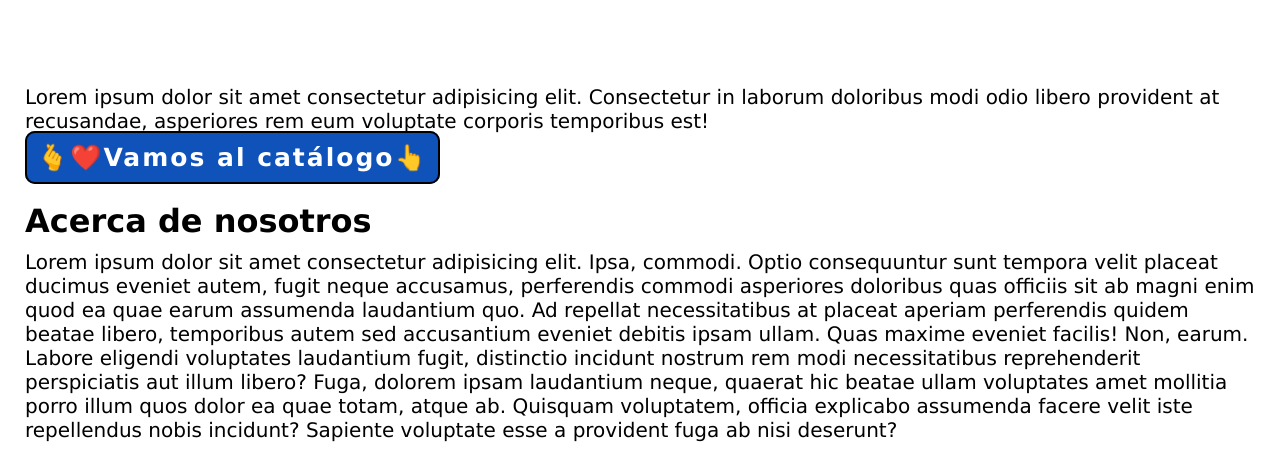
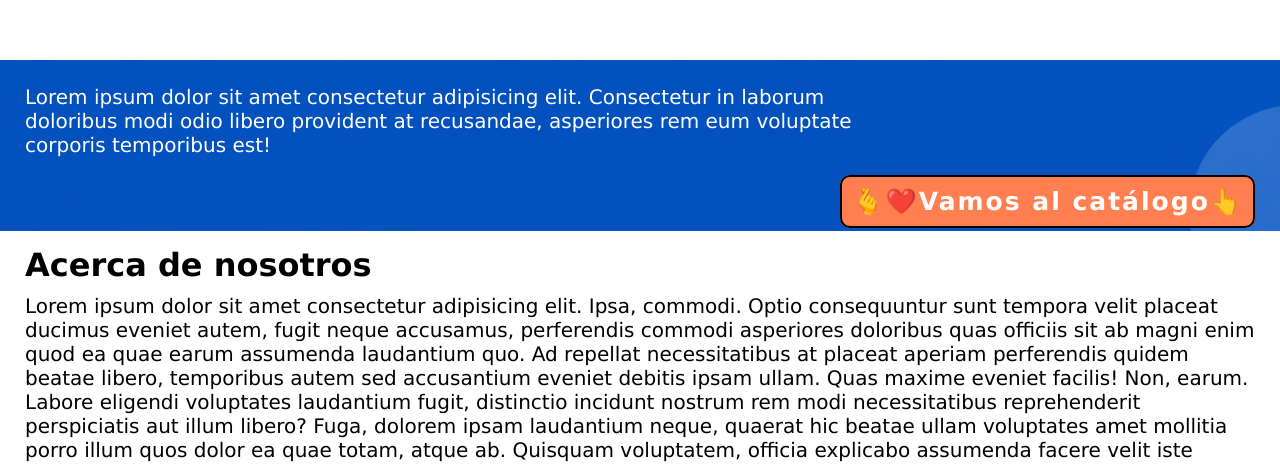
Before and after one commit to Smiledxd/ocean, a website: page src/index.html in a window 1280 px wide. Shown: the part 2241-2705 px from the top of the page. Drawn offline with Linux system fonts and the light colour scheme.

Commit message:
feat: estilo para la direccion al catálogo principal e implementación de favicon

```diff
--- a/src/css/global.css
+++ b/src/css/global.css
@@ -38,8 +38,11 @@ a {
   font-size: 25px;
   font-weight: bolder;
 }
+.display-1,
+.display-2 {
+  color: white;
+}
 .display-1 {
-  color: white;
   font-size: 80px;
 }
 strong {
@@ -55,12 +58,7 @@ strong {
   letter-spacing: 2px;
   color: white;
   border: 2px solid black;
-}
-.btn {
   background-color: coral;
-}
-.btn-up-catalog {
-  background-color: #0f52ba;
 }
 
 /* Mainheader */
@@ -68,9 +66,8 @@ strong {
   background: url(../assets/background/background-1.png);
   background-repeat: no-repeat;
   background-size: cover;
-  background-position: center;
+  background-position: top;
   height: 100%;
-  background-attachment: fixed;
 }
 /* Navbar */
 #navbar {
@@ -150,3 +147,20 @@ strong {
 .tips-row-2 {
   padding-top: 700px;
 }
+/*lest go to the catalog*/
+#catalog {
+  background: url(../assets/background/background-1.png);
+  background-repeat: no-repeat;
+  background-size: cover;
+  background-position: center;
+  height: 100%;
+  background-attachment: fixed;
+}
+.section-catalog-btn {
+  float: right;
+  padding-top: 20px;
+}
+.catalog-text {
+  float: left;
+  width: 70%;
+}
--- a/src/index.html
+++ b/src/index.html
@@ -4,7 +4,8 @@
     <meta charset="UTF-8" />
     <meta name="viewport" content="width=device-width, initial-scale=1.0" />
     <link rel="stylesheet" href="css/global.css">
-    <title>🩷Zafito Color</title>
+    <link rel="icon" href="assets/icons/icon-heart.png" type="images/png">
+    <title>Zafito Color</title>
   </head>
   <body>
     <header id="mainheader">
@@ -62,7 +63,7 @@
     <section id="catalog">
       <div class="container">
         <div class="catalog-text">
-          <p id="display-2">Lorem ipsum dolor sit amet consectetur adipisicing elit. Consectetur in laborum doloribus modi odio libero provident at recusandae, asperiores rem eum voluptate corporis temporibus est!</p>
+          <p class="display-2">Lorem ipsum dolor sit amet consectetur adipisicing elit. Consectetur in laborum doloribus modi odio libero provident at recusandae, asperiores rem eum voluptate corporis temporibus est!</p>
         </div>
         <div class="section-catalog-btn">
           <a href="#mainheader" class="btn-up-catalog">🫰❤️Vamos al catálogo👆</a>
```
Also changed, not shown: src/assets/icons/icon-heart.png (added).
